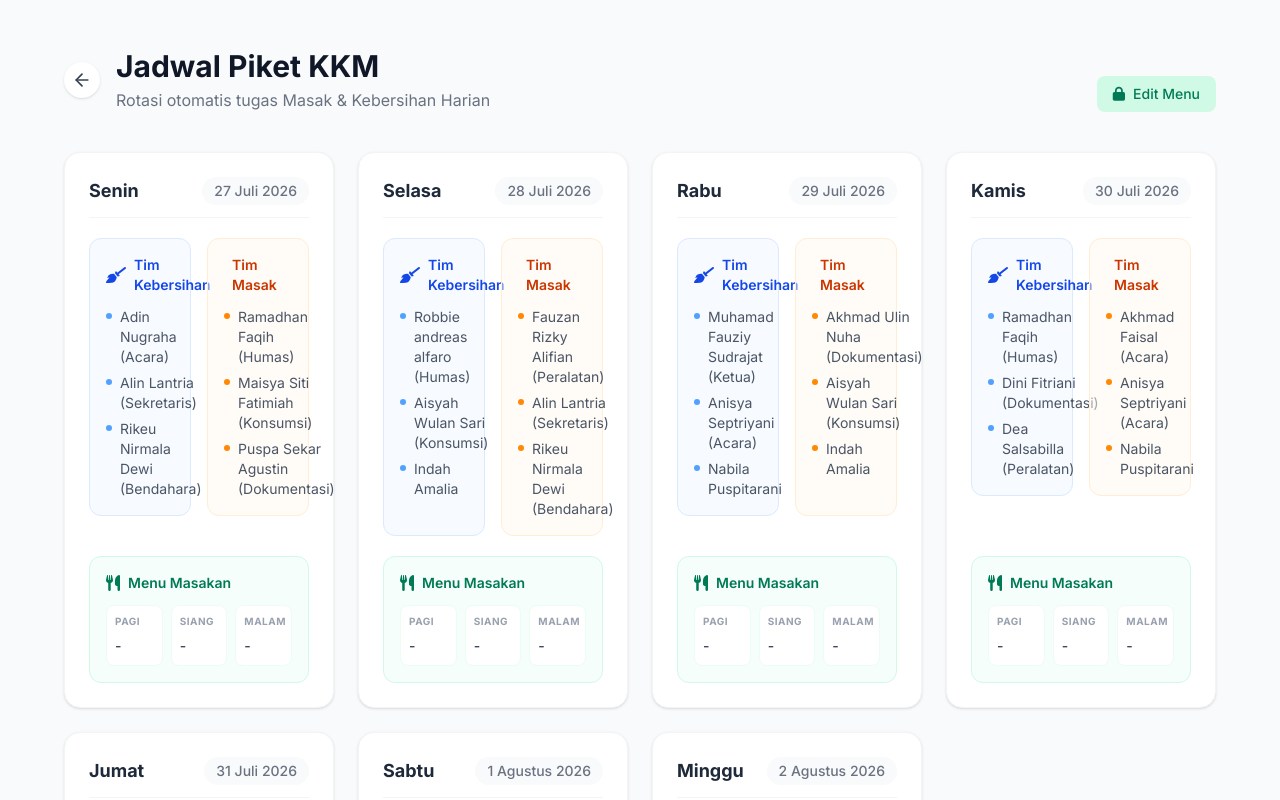
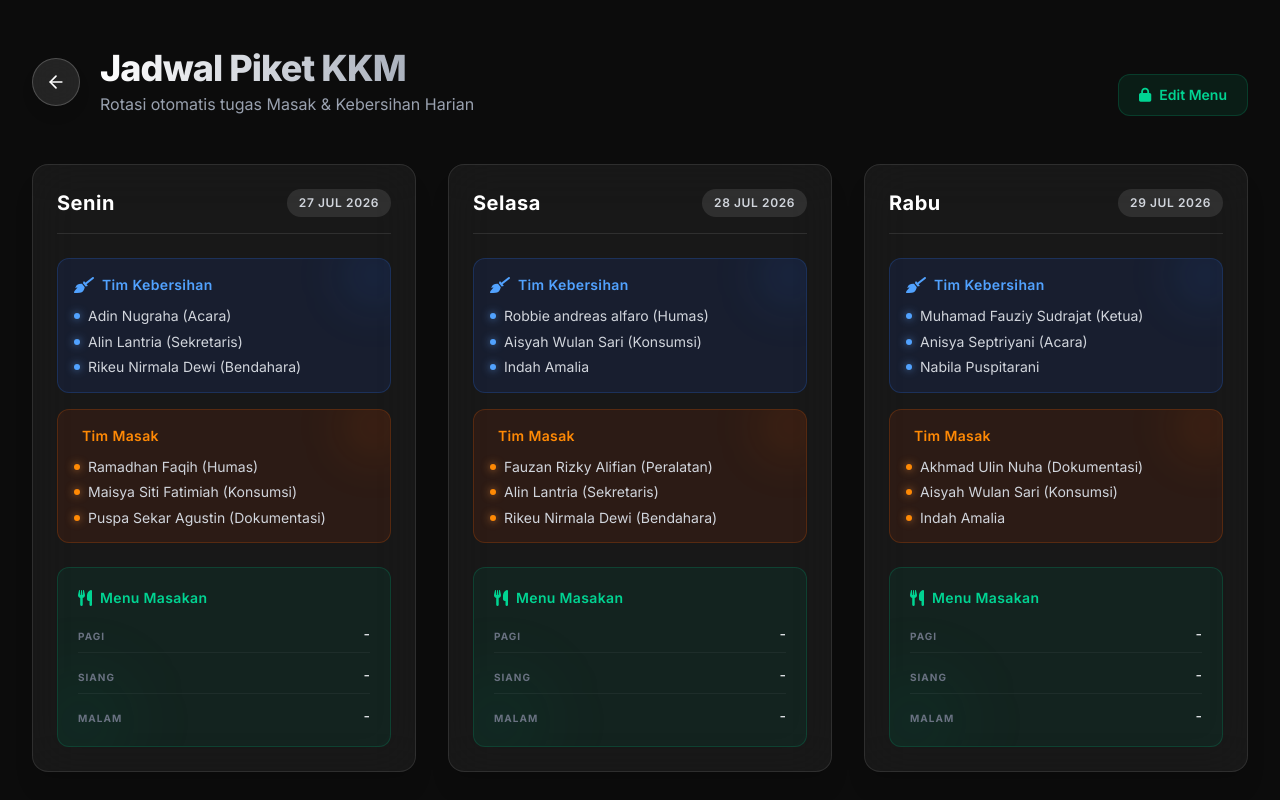
Before and after one commit to adin07-code/Desa-Panambangan, a Next.js app: page /piket in a window 1280 px wide. Shown: the top 800 px of the page. Built offline with nearby package versions, Linux system fonts and the light colour scheme.

Commit message:
style: Redesign Piket UI to premium dark mode

```diff
--- a/src/app/piket/page.tsx
+++ b/src/app/piket/page.tsx
@@ -35,18 +35,24 @@ export default function PiketPage() {
   };
 
   return (
-    <div className="min-h-screen bg-gray-50 py-12 px-4 sm:px-6 lg:px-8">
-      <div className="max-w-6xl mx-auto">
+    <div className="min-h-screen bg-[#0c0c0c] text-white py-12 px-4 sm:px-6 lg:px-8 relative overflow-hidden">
+      {/* Background Ornaments */}
+      <div className="absolute top-0 left-0 w-full h-full overflow-hidden -z-10">
+        <div className="absolute top-[-10%] left-[-10%] w-[40%] h-[40%] rounded-full bg-blue-600/20 blur-[120px]"></div>
+        <div className="absolute bottom-[-10%] right-[-10%] w-[40%] h-[40%] rounded-full bg-emerald-600/20 blur-[120px]"></div>
+      </div>
+
+      <div className="max-w-7xl mx-auto">
 
         {/* Header Section */}
-        <div className="flex flex-col md:flex-row md:items-end justify-between gap-6 mb-10">
-          <div className="flex items-center gap-4">
-            <Link href="/" className="p-2 bg-white rounded-full shadow hover:bg-gray-100 transition-colors shrink-0">
-              <ArrowLeft className="w-5 h-5 text-gray-700" />
+        <div className="flex flex-col md:flex-row md:items-end justify-between gap-6 mb-12">
+          <div className="flex items-center gap-5">
+            <Link href="/" className="w-12 h-12 flex items-center justify-center bg-white/10 backdrop-blur-md border border-white/20 rounded-full shadow-lg hover:bg-white/20 hover:scale-105 transition-all shrink-0">
+              <ArrowLeft className="w-5 h-5 text-white" />
             </Link>
             <div>
-              <h1 className="text-3xl font-bold text-gray-900">Jadwal Piket KKM</h1>
-              <p className="text-gray-500 mt-1">Rotasi otomatis tugas Masak & Kebersihan Harian</p>
+              <h1 className="text-3xl md:text-4xl font-extrabold text-transparent bg-clip-text bg-gradient-to-r from-white to-gray-400 tracking-tight">Jadwal Piket KKM</h1>
+              <p className="text-gray-400 mt-1 text-sm md:text-base">Rotasi otomatis tugas Masak & Kebersihan Harian</p>
             </div>
           </div>
 
@@ -60,12 +66,12 @@ export default function PiketPage() {
                     placeholder="Password Konsumsi"
                     value={passwordInput}
                     onChange={(e) => setPasswordInput(e.target.value)}
-                    className="text-sm px-3 py-2 rounded-lg border border-gray-200 focus:outline-none focus:ring-2 focus:ring-emerald-500 w-40"
+                    className="text-sm px-4 py-2.5 rounded-xl bg-white/5 border border-white/10 text-white placeholder-gray-500 focus:outline-none focus:ring-2 focus:ring-emerald-500 w-44 backdrop-blur-sm transition-all"
                   />
                 )}
                 <button
                   onClick={handleLoginKonsumsi}
-                  className="bg-emerald-100 text-emerald-700 hover:bg-emerald-200 px-4 py-2 rounded-lg text-sm font-medium transition-colors flex items-center gap-2"
+                  className="bg-emerald-500/10 border border-emerald-500/20 text-emerald-400 hover:bg-emerald-500/20 px-5 py-2.5 rounded-xl text-sm font-semibold transition-all flex items-center gap-2"
                 >
                   <i className="fa-solid fa-lock"></i>
                   {showPasswordInput ? "Login" : "Edit Menu"}
@@ -74,7 +80,7 @@ export default function PiketPage() {
             ) : (
               <button
                 onClick={() => setIsEditMode(false)}
-                className="bg-red-100 text-red-700 hover:bg-red-200 px-4 py-2 rounded-lg text-sm font-medium transition-colors flex items-center gap-2"
+                className="bg-red-500/10 border border-red-500/20 text-red-400 hover:bg-red-500/20 px-5 py-2.5 rounded-xl text-sm font-semibold transition-all flex items-center gap-2"
               >
                 <i className="fa-solid fa-lock-open"></i> Selesai Edit
               </button>
@@ -82,8 +88,8 @@ export default function PiketPage() {
           </div>
         </div>
 
-        {/* Schedule Grid */}
-        <div className="grid grid-cols-1 md:grid-cols-2 lg:grid-cols-3 xl:grid-cols-4 gap-6">
+        {/* Schedule Grid - Dikurangi kolomnya agar card lebih lebar dan lega */}
+        <div className="grid grid-cols-1 md:grid-cols-2 lg:grid-cols-3 gap-6 lg:gap-8">
           {schedule.map((dayData, idx) => (
             <PiketCard key={idx} data={dayData} isEditMode={isEditMode} />
           ))}
--- a/src/components/PiketCard.tsx
+++ b/src/components/PiketCard.tsx
@@ -57,44 +57,46 @@ export default function PiketCard({ data, isEditMode }: PiketCardProps) {
   };
 
   return (
-    <div className="bg-white rounded-2xl shadow-sm border border-gray-100 p-6 flex flex-col gap-5 hover:shadow-md transition-shadow">
+    <div className="bg-white/5 backdrop-blur-xl rounded-2xl border border-white/10 p-6 flex flex-col gap-6 hover:bg-white/10 transition-all shadow-xl hover:shadow-2xl hover:-translate-y-1">
       {/* Header (Hari & Tanggal) */}
-      <div className="flex items-center justify-between border-b border-gray-100 pb-3">
-        <h3 className="text-lg font-bold text-gray-800">{data.day}</h3>
-        <span className="text-sm font-medium text-gray-500 bg-gray-50 px-3 py-1 rounded-full">
-          {new Date(data.date).toLocaleDateString('id-ID', { day: 'numeric', month: 'long', year: 'numeric' })}
+      <div className="flex items-center justify-between border-b border-white/10 pb-4">
+        <h3 className="text-xl font-bold text-white tracking-wide">{data.day}</h3>
+        <span className="text-xs font-semibold text-gray-300 bg-white/10 px-3 py-1.5 rounded-full tracking-wider uppercase">
+          {new Date(data.date).toLocaleDateString('id-ID', { day: 'numeric', month: 'short', year: 'numeric' })}
         </span>
       </div>
 
       {/* Petugas Section */}
-      <div className="grid grid-cols-1 sm:grid-cols-2 gap-4">
+      <div className="flex flex-col gap-4">
         {/* Kebersihan */}
-        <div className="bg-blue-50/50 p-4 rounded-xl border border-blue-100">
-          <div className="flex items-center gap-2 mb-3 text-blue-700">
+        <div className="bg-blue-900/20 p-4 rounded-xl border border-blue-500/20 relative overflow-hidden">
+          <div className="absolute -right-4 -top-4 w-16 h-16 bg-blue-500/10 rounded-full blur-xl"></div>
+          <div className="flex items-center gap-2 mb-3 text-blue-400">
             <i className="fa-solid fa-broom"></i>
-            <h4 className="font-semibold text-sm">Tim Kebersihan</h4>
+            <h4 className="font-semibold text-sm tracking-wide">Tim Kebersihan</h4>
           </div>
-          <ul className="text-sm text-gray-600 space-y-1.5">
+          <ul className="text-sm text-gray-300 space-y-2">
             {data.kebersihan.map((name, i) => (
               <li key={i} className="flex items-start gap-2">
-                <span className="w-1.5 h-1.5 rounded-full bg-blue-400 mt-1.5 shrink-0"></span>
-                <span>{name}</span>
+                <span className="w-1.5 h-1.5 rounded-full bg-blue-400 mt-1.5 shrink-0 shadow-[0_0_8px_rgba(96,165,250,0.8)]"></span>
+                <span className="leading-tight">{name}</span>
               </li>
             ))}
           </ul>
         </div>
 
         {/* Masak */}
-        <div className="bg-orange-50/50 p-4 rounded-xl border border-orange-100">
-          <div className="flex items-center gap-2 mb-3 text-orange-700">
-            <i className="fa-solid fa-kitchen-set"></i>
-            <h4 className="font-semibold text-sm">Tim Masak</h4>
+        <div className="bg-orange-900/20 p-4 rounded-xl border border-orange-500/20 relative overflow-hidden">
+          <div className="absolute -right-4 -top-4 w-16 h-16 bg-orange-500/10 rounded-full blur-xl"></div>
+          <div className="flex items-center gap-2 mb-3 text-orange-400">
+            <i className="fa-solid fa-fire-burner"></i>
+            <h4 className="font-semibold text-sm tracking-wide">Tim Masak</h4>
           </div>
-          <ul className="text-sm text-gray-600 space-y-1.5">
+          <ul className="text-sm text-gray-300 space-y-2">
             {data.masak.map((name, i) => (
               <li key={i} className="flex items-start gap-2">
-                <span className="w-1.5 h-1.5 rounded-full bg-orange-400 mt-1.5 shrink-0"></span>
-                <span>{name}</span>
+                <span className="w-1.5 h-1.5 rounded-full bg-orange-400 mt-1.5 shrink-0 shadow-[0_0_8px_rgba(251,146,60,0.8)]"></span>
+                <span className="leading-tight">{name}</span>
               </li>
             ))}
           </ul>
@@ -102,67 +104,68 @@ export default function PiketCard({ data, isEditMode }: PiketCardProps) {
       </div>
 
       {/* Menu Makanan Section */}
-      <div className="bg-emerald-50/50 p-4 rounded-xl border border-emerald-100 mt-auto">
-        <div className="flex items-center gap-2 mb-3 text-emerald-700">
+      <div className="bg-emerald-900/20 p-5 rounded-xl border border-emerald-500/20 mt-auto relative overflow-hidden">
+        <div className="absolute -left-4 -bottom-4 w-20 h-20 bg-emerald-500/10 rounded-full blur-2xl"></div>
+        <div className="flex items-center gap-2 mb-4 text-emerald-400">
           <i className="fa-solid fa-utensils"></i>
-          <h4 className="font-semibold text-sm">Menu Masakan</h4>
+          <h4 className="font-semibold text-sm tracking-wide">Menu Masakan</h4>
         </div>
 
         {!isLoaded ? (
-          <div className="text-xs text-gray-400">Memuat menu...</div>
+          <div className="text-xs text-gray-500 animate-pulse">Memuat menu...</div>
         ) : isEditMode ? (
-          <div className="space-y-3">
+          <div className="space-y-3 relative z-10">
             <div>
-              <label className="block text-xs font-medium text-gray-500 mb-1">Pagi</label>
+              <label className="block text-xs font-medium text-gray-400 mb-1">Pagi</label>
               <input
                 type="text"
                 value={menu.pagi}
                 onChange={(e) => setMenu({...menu, pagi: e.target.value})}
                 placeholder="Contoh: Nasi Goreng"
-                className="w-full text-sm px-3 py-1.5 border border-gray-200 rounded-lg focus:outline-none focus:ring-2 focus:ring-emerald-500"
+                className="w-full text-sm px-3 py-2 bg-white/5 border border-white/10 text-white rounded-lg focus:outline-none focus:ring-2 focus:ring-emerald-500 transition-all"
               />
             </div>
             <div>
-              <label className="block text-xs font-medium text-gray-500 mb-1">Siang</label>
+              <label className="block text-xs font-medium text-gray-400 mb-1">Siang</label>
               <input
                 type="text"
                 value={menu.siang}
                 onChange={(e) => setMenu({...menu, siang: e.target.value})}
                 placeholder="Contoh: Ayam Geprek"
-                className="w-full text-sm px-3 py-1.5 border border-gray-200 rounded-lg focus:outline-none focus:ring-2 focus:ring-emerald-500"
+                className="w-full text-sm px-3 py-2 bg-white/5 border border-white/10 text-white rounded-lg focus:outline-none focus:ring-2 focus:ring-emerald-500 transition-all"
               />
             </div>
             <div>
-              <label className="block text-xs font-medium text-gray-500 mb-1">Malam</label>
+              <label className="block text-xs font-medium text-gray-400 mb-1">Malam</label>
               <input
                 type="text"
                 value={menu.malam}
                 onChange={(e) => setMenu({...menu, malam: e.target.value})}
                 placeholder="Contoh: Mie Rebus Telur"
-                className="w-full text-sm px-3 py-1.5 border border-gray-200 rounded-lg focus:outline-none focus:ring-2 focus:ring-emerald-500"
+                className="w-full text-sm px-3 py-2 bg-white/5 border border-white/10 text-white rounded-lg focus:outline-none focus:ring-2 focus:ring-emerald-500 transition-all"
               />
             </div>
             <button
               onClick={handleSave}
               disabled={isSaving}
-              className="w-full mt-2 bg-emerald-600 hover:bg-emerald-700 disabled:opacity-50 text-white text-sm font-medium py-2 rounded-lg transition-colors"
+              className="w-full mt-3 bg-emerald-500 hover:bg-emerald-600 disabled:opacity-50 text-white text-sm font-semibold py-2.5 rounded-lg transition-all shadow-lg shadow-emerald-500/20"
             >
               {isSaving ? "Menyimpan..." : "Simpan Menu"}
             </button>
           </div>
         ) : (
-          <div className="grid grid-cols-3 gap-2">
-            <div className="bg-white p-2 rounded-lg border border-emerald-50">
-              <span className="block text-[10px] font-bold text-gray-400 uppercase tracking-wider mb-1">Pagi</span>
-              <span className="text-sm font-medium text-gray-700">{menu.pagi || "-"}</span>
+          <div className="flex flex-col gap-3 relative z-10">
+            <div className="flex justify-between items-end border-b border-white/5 pb-2">
+              <span className="text-[10px] font-bold text-gray-500 uppercase tracking-widest">Pagi</span>
+              <span className="text-sm font-medium text-gray-200 text-right">{menu.pagi || "-"}</span>
             </div>
-            <div className="bg-white p-2 rounded-lg border border-emerald-50">
-              <span className="block text-[10px] font-bold text-gray-400 uppercase tracking-wider mb-1">Siang</span>
-              <span className="text-sm font-medium text-gray-700">{menu.siang || "-"}</span>
+            <div className="flex justify-between items-end border-b border-white/5 pb-2">
+              <span className="text-[10px] font-bold text-gray-500 uppercase tracking-widest">Siang</span>
+              <span className="text-sm font-medium text-gray-200 text-right">{menu.siang || "-"}</span>
             </div>
-            <div className="bg-white p-2 rounded-lg border border-emerald-50">
-              <span className="block text-[10px] font-bold text-gray-400 uppercase tracking-wider mb-1">Malam</span>
-              <span className="text-sm font-medium text-gray-700">{menu.malam || "-"}</span>
+            <div className="flex justify-between items-end">
+              <span className="text-[10px] font-bold text-gray-500 uppercase tracking-widest">Malam</span>
+              <span className="text-sm font-medium text-gray-200 text-right">{menu.malam || "-"}</span>
             </div>
           </div>
         )}
```
